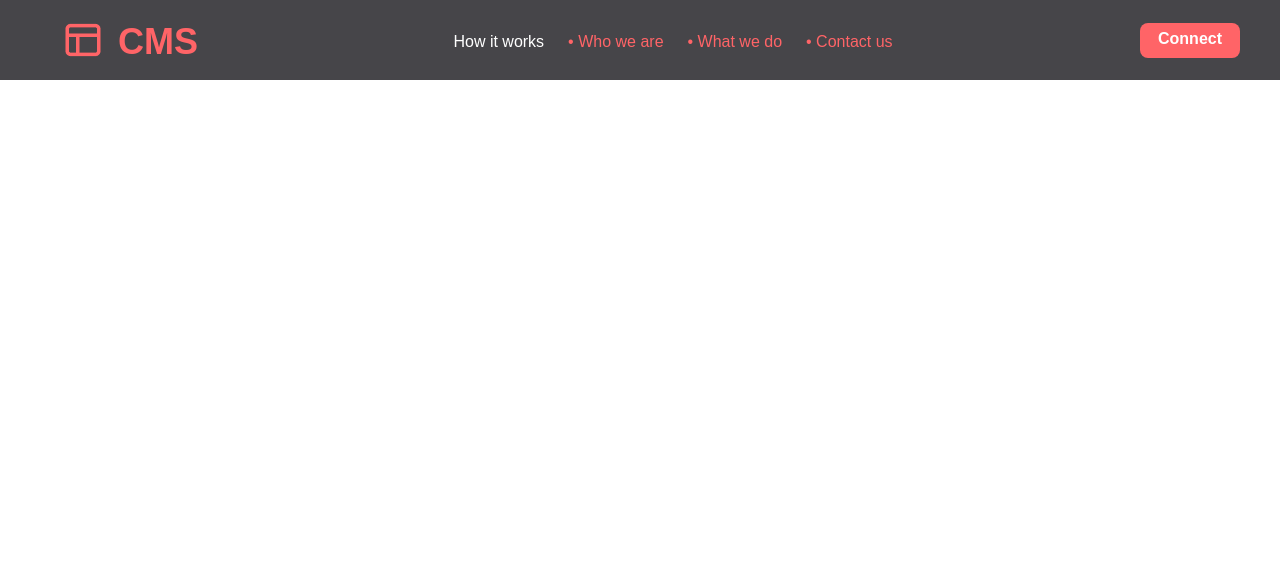
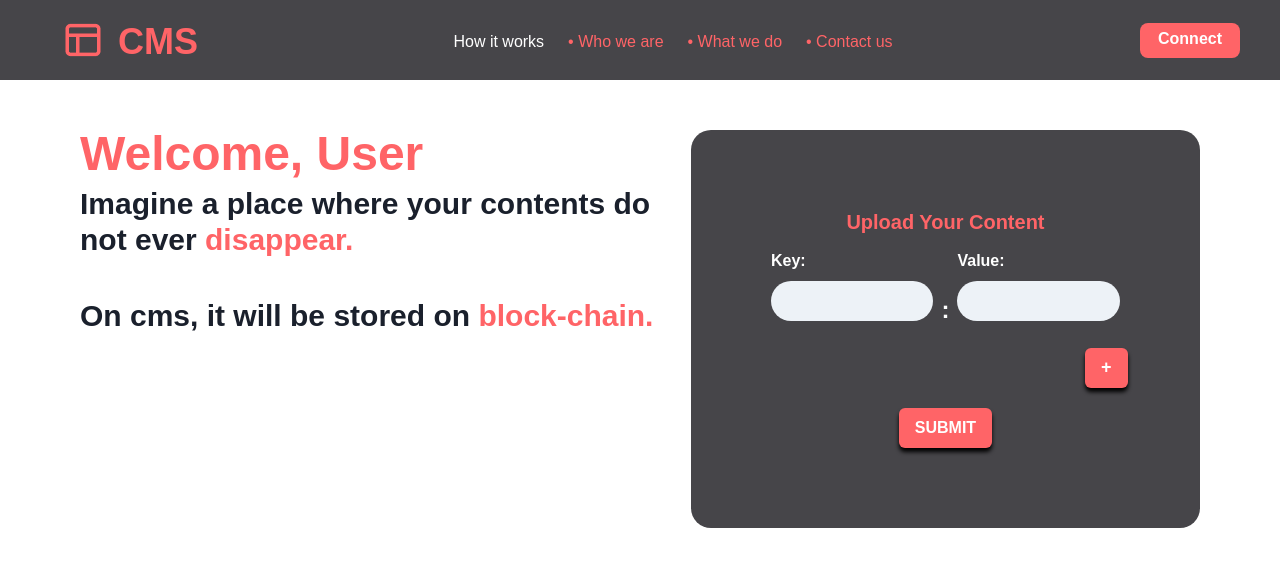
Before and after one commit to luke-song/DCMS, a React (Create React App) app: page / in a window 1280 px wide. Shown: the top 566 px of the page. Built offline with nearby package versions, Linux system fonts and the light colour scheme.

Commit message:
Added initial form and welcome page

```diff
--- a/src/App.js
+++ b/src/App.js
@@ -3,6 +3,7 @@ import './App.css';
 import { BrowserRouter as Router, Routes, Route } from 'react-router-dom';
 import { ChakraProvider, extendTheme } from '@chakra-ui/react';
 import Navbar from './components/Navbar/navbar';
+import Upload from './components/Upload/upload';
 
 const theme = extendTheme({
   fonts: {
@@ -17,7 +18,9 @@ const theme = extendTheme({
   },
   colors: {
     brand: {
+      50: '#FF6467',
       100: '#FF6467',
+      500: '#FF6467',
     },
   },
 });
@@ -27,12 +30,12 @@ export default function App() {
     <ChakraProvider theme={theme}>
       <Router>
         <Navbar />
-        {/* <Routes>
-            <Route path="/" element={<How />} />
-            <Route path="/who" element={<Who />} />
+        <Routes>
+            <Route path="/" element={<Upload />} />
+            {/* <Route path="/who" element={<Who />} />
             <Route path="/what" element={<What />} />
-            <Route path="/contact" element={<Contact />} />
-          </Routes> */}
+            <Route path="/contact" element={<Contact />} /> */}
+          </Routes>
       </Router>
     </ChakraProvider>
   );
--- /dev/null
+++ b/src/components/Form/form.jsx
@@ -0,0 +1,51 @@
+import {
+	FormControl,
+	FormLabel,
+	Input,
+	HStack,
+	Text,
+	Button,
+} from "@chakra-ui/react";
+
+export default function form() {
+	return (
+		<FormControl textAlign="center">
+			<HStack>
+				<div>
+					<FormLabel color="white" fontWeight="bold">
+						Key:
+					</FormLabel>
+					<Input type="email" variant="filled" borderRadius={20} />
+				</div>
+				<Text fontWeight="bold" fontSize="2xl" mt={50} color="white">
+					:
+				</Text>
+				<div>
+					<FormLabel color="white" fontWeight="bold">
+						Value:
+					</FormLabel>
+					<Input type="email" variant="filled" borderRadius={20} />
+				</div>
+			</HStack>
+			<Button
+				bg="#FF6467"
+				color="white"
+				ml={"90%"}
+				boxShadow="0 4px 4px 0px #000"
+				my={5}
+				fontSize="lg"
+			>
+				+
+			</Button>
+			<Button
+				background="#FF6467"
+				size="md"
+				color="white"
+				boxShadow="0 4px 4px 0px #000"
+				m="auto"
+			>
+				SUBMIT
+			</Button>
+		</FormControl>
+	);
+}
--- /dev/null
+++ b/src/components/Upload/upload.jsx
@@ -0,0 +1,36 @@
+import { Box, Heading, Container, VStack, Stack } from "@chakra-ui/react";
+import Form from "../Form/form";
+
+export default function upload() {
+	return (
+		<Box>
+			<Container mt={50} maxW="90%" display="flex">
+				<Stack direction={["column", "row"]} spacing={1}>
+					<VStack align="flex-start">
+						<Heading color="#FF6467" size="2xl">
+							Welcome, User
+						</Heading>
+						<Heading size="lg">
+							Imagine a place where your contents do not
+							ever&nbsp;
+							<span style={{ color: "#FF6467" }}>disappear.</span>
+						</Heading>
+						<br />
+						<Heading size="lg">
+							On cms, it will be stored on{" "}
+							<span style={{ color: "#FF6467" }}>
+								block-chain.
+							</span>
+						</Heading>
+					</VStack>
+					<VStack w={650} bg="#464549" borderRadius={20} p={20}>
+						<Heading color="#FF6467" size="md">
+							Upload Your Content
+						</Heading>
+						<Form />
+					</VStack>
+				</Stack>
+			</Container>
+		</Box>
+	);
+}
```
